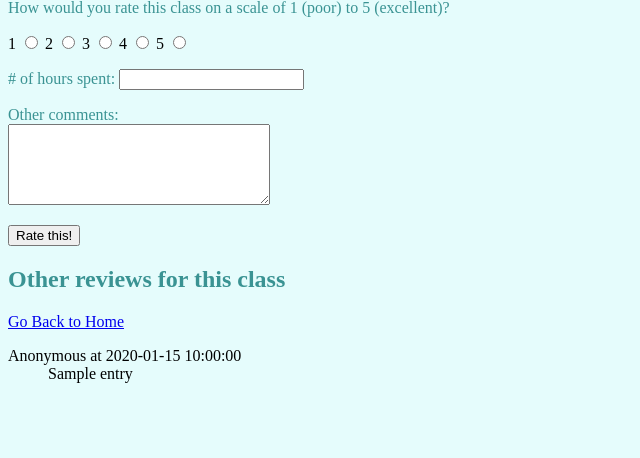
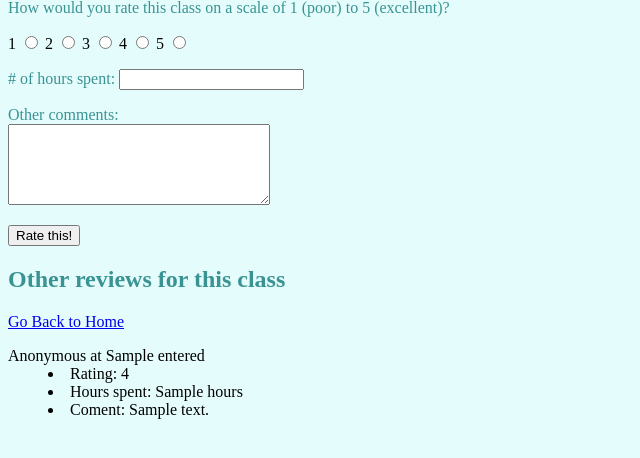
Before and after one commit to beryce/CourseGuide, a Flask app: template templates/post.html in a window 1280 px wide. Shown: the part 244-702 px from the top of the page, without its empty margins (0-640 px from the left). Run offline with Flask 2, Linux system fonts and the light colour scheme; the template is opened without the code that fills it: most values are stand-ins (such as "Sample title", 1, 10 or a date in 2020); parts of the project's set-up code (start-up, migrations or seed data) failed here and were passed over; some libraries are stand-ins or nearby versions.

Commit message:
can see past comments

```diff
--- a/app.py
+++ b/app.py
@@ -94,9 +94,6 @@ def createPost(cid):
     # connect to database
     conn = courseBrowser.getConn('c9')
 
-    # print("course: " + course)
-    # print("semester: " + semester)
-    #return redirect(request.referrer)
     uid = session.get('uid', False)
     if not uid:
         flash("Sorry, you have to log in before writing a review.")
@@ -104,7 +101,8 @@ def createPost(cid):
     else:
         # get information about particular course
         courseInfo = courseBrowser.getInfoAboutCourse(conn, cid)
-        return render_template('post.html', course = courseInfo)
+        pastComments = courseBrowser.get_past_comments(conn, cid)
+        return render_template('post.html', course = courseInfo, rows = pastComments)
 
 @app.route('/insertCourse', methods = ["POST"])
 def insertCourse():
--- a/templates/post.html
+++ b/templates/post.html
@@ -51,7 +51,6 @@
         <h2>Other reviews for this class</h2>
     {% endblock %}
 
-
     {% block backToHome %}
         <a href={{ url_for('homePage') }}>Go Back to Home</a>
     {% endblock %}
@@ -59,7 +58,12 @@
     {% block past_posts %}
     <dl>
         {% for row in rows %}
-            <dt>Anonymous at {{row.time}}</dt><dd>{{row.entry}}</dd>
+            <dt>Anonymous at {{row.entered}}</dt>
+            <dd>
+                <li>Rating: {{row.rating}}</li>
+                <li>Hours spent: {{row.hours}}</li>
+                <li>Coment: {{row.comments}}</li>
+            </dd>
         {% endfor %}
     </dl>
     {% endblock %}
```
Also changed, not shown: courseBrowser.py (+3 -6 lines), 1 other file.
